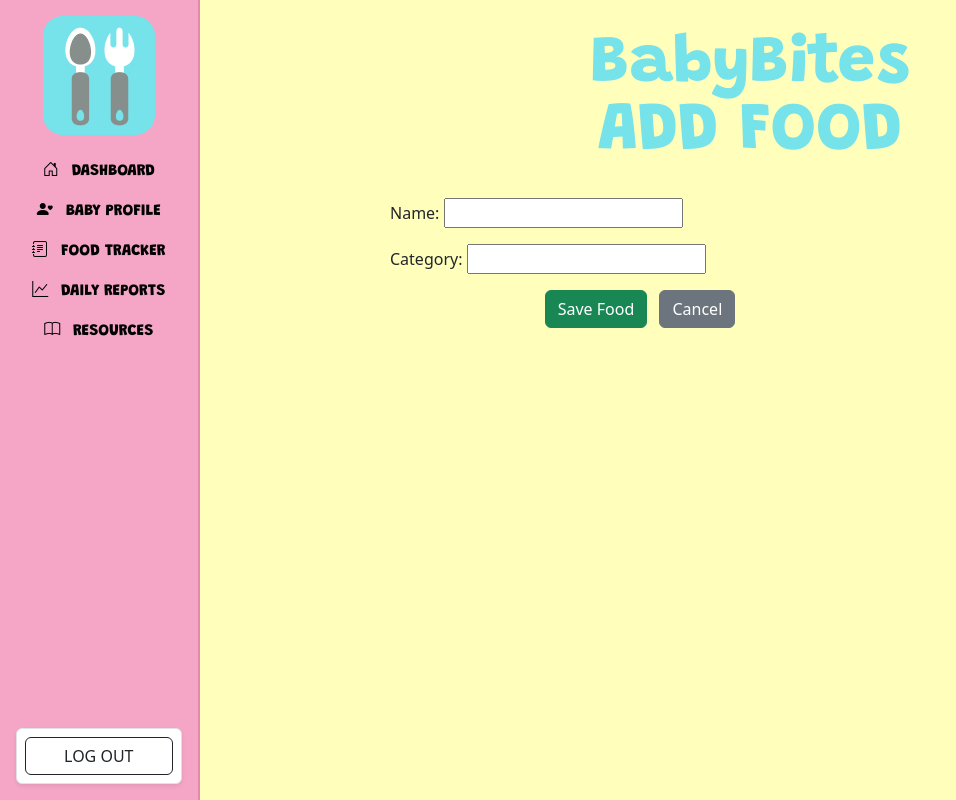
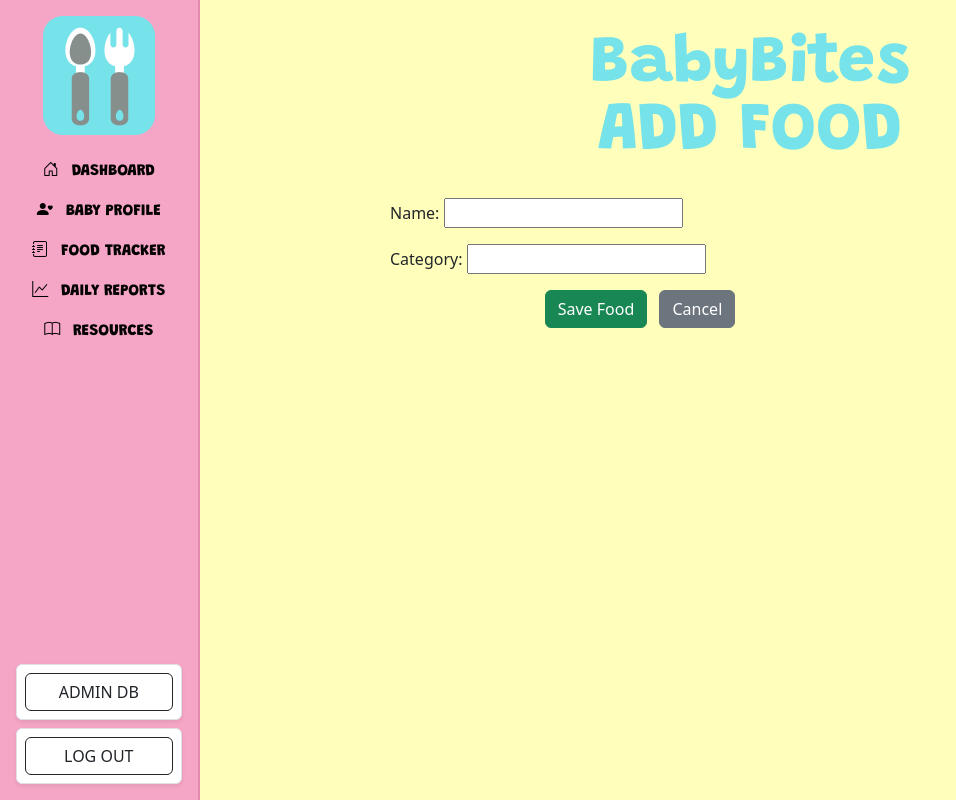
Before and after one commit to dledw001/BabyBites, a Django app: page /add_food/ in a window 1280 px wide. Shown: the whole page, without its empty margins (0-956 px from the left). Run offline with Django 5.2, Linux system fonts and the light colour scheme; the visitor is signed in with stand-in values (Sample User, id 1); data that the repository does not hold is empty.

Commit message:
add link for admin db access

```diff
--- a/core/templates/base.html
+++ b/core/templates/base.html
@@ -190,6 +190,13 @@
                 <i class="bi bi-book me-2"></i> RESOURCES</a></li>
         </ul>
 
+        <!-- ADMIN DB Access -->
+        {% if request.user.is_staff %}
+            <form method="get" action="{% url 'usda_search' %}" class="p-2 border rounded bg-white shadow-sm mb-2">
+                <button type="submit" class="btn btn-outline-dark w-100">ADMIN DB</button>
+            </form>
+        {% endif %}
+
         {% if user.is_authenticated %}
             <form method="post" action="{% url 'logout' %}" class="p-2 border rounded bg-white shadow-sm">
                 {% csrf_token %}
```
